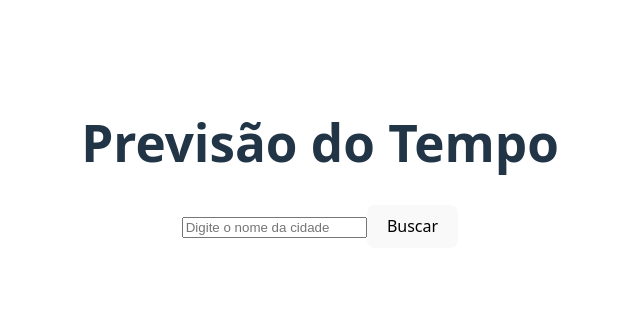
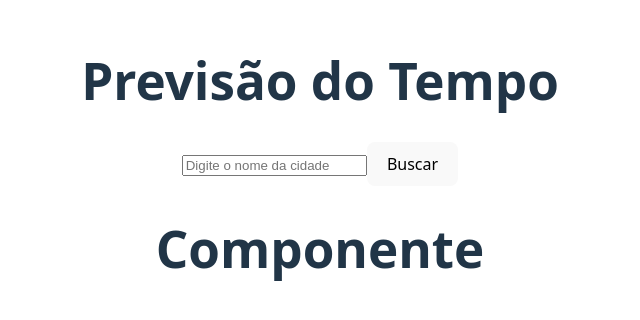
Before and after one commit to stephany-c/previsao-do-tempo, a React (Vite) app: page / in a window 1280 px wide. Shown: the part 236-556 px from the top of the page, without its empty margins (320-960 px from the left). Built offline with nearby package versions, Linux system fonts and the light colour scheme.

Commit message:
iniciando componente WeatherInformation

```diff
--- a/src/App.jsx
+++ b/src/App.jsx
@@ -1,10 +1,11 @@
 import { useState, useRef } from 'react'
 import axios from 'axios'
 import './App.css'
+import WeatherInformation from './components/WeatherInformations/WeatherInformation'
 
 
 function App() {
-  const [count, setCount] = useState(0)
+  const [weather, setWeather] = useState({})
   const inputRef = useRef()
 
 
@@ -13,7 +14,10 @@ function App() {
     const city = inputRef.current.value
     const key = "a65b2d96f2def614842300a4d041f408"
     const url = `https://api.openweathermap.org/data/2.5/weather?q=${city}&appid=${key}&lang=pt_br&units=metric`
-    const data = await axios.get(url)
+    const apiInfo = await axios.get(url)
+
+    setWeather(apiInfo.data)
+
     console.log(data)
 
 
@@ -26,7 +30,9 @@ function App() {
       <input ref={inputRef} type='text' placeholder='Digite o nome da cidade'>
       </input>
       <button onClick={searchCity}>Buscar</button>
+      <WeatherInformation weather={weather} />
     </div>
+
   )
 }
 
--- /dev/null
+++ b/src/components/WeatherInformations/WeatherInformation.jsx
@@ -0,0 +1,12 @@
+function WeatherInformation({ weather }) {
+    console.log(weather)
+    return (
+        <div className="WeatherInformation" >
+            <h1>Componente</h1>
+        </div>)
+
+}
+
+
+
+export default WeatherInformation
```
Also changed, not shown: src/components/WeatherInformations/WeatherInformation.css (added).
